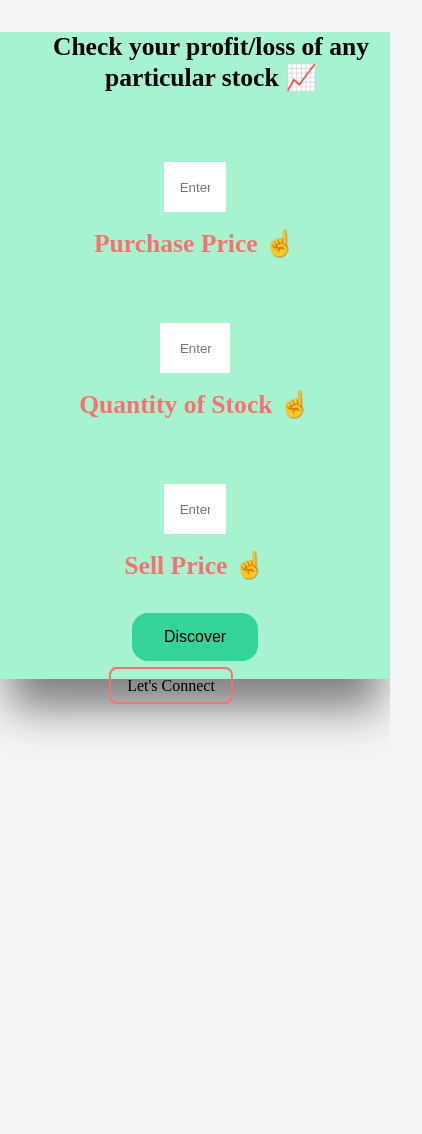
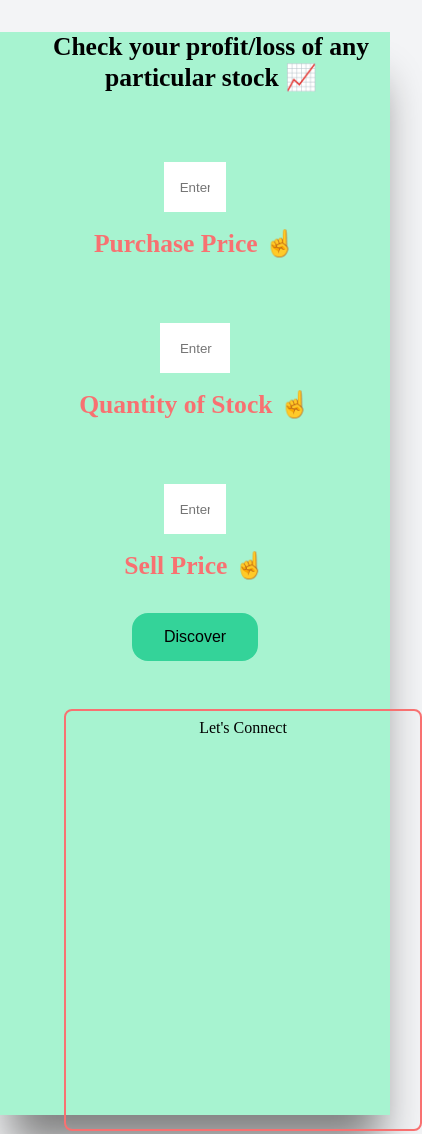
Before and after one commit to Rohan-154/Stock-Portfolio, a plain HTML site: page index.html in a window 390 px wide. Shown: the top 1134 px of the page, 422 px wide, since content can reach past the window. Before the commit the page ends 844 px from the top, so only its background shows below. Drawn offline with Linux system fonts and the light colour scheme.

Commit message:
Update styles.css

```diff
--- a/styles.css
+++ b/styles.css
@@ -123,12 +123,14 @@ button:hover {
     }
     .main-section{
         padding: 0 1rem;
-        max-width: 1000%;
+        max-width: 500%;
         height: auto;
         }
 
     .link{
         width: 100%;
         min-height: 50vh;
+        display:block;
+        margin:0.4em auto;
     }
 }
```
